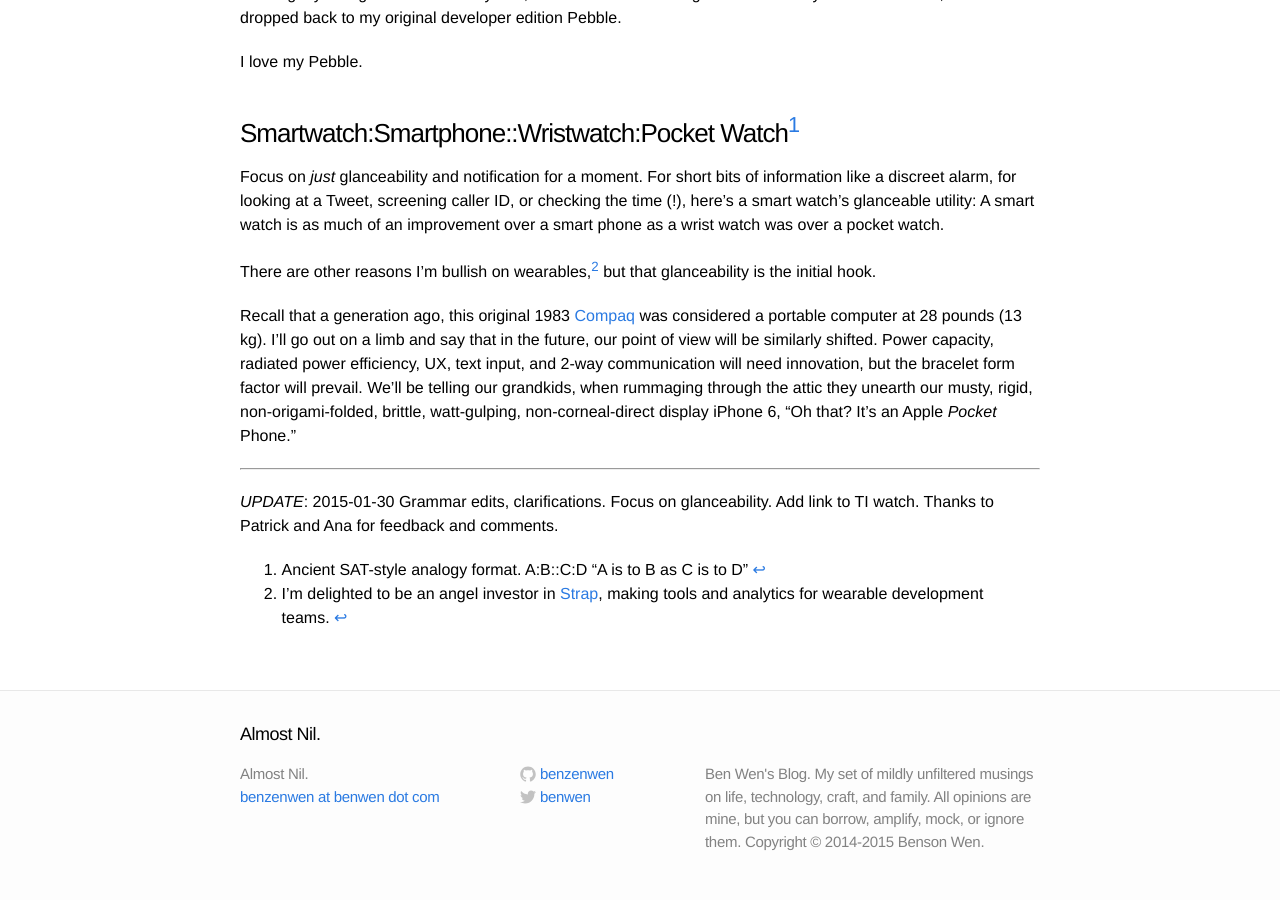
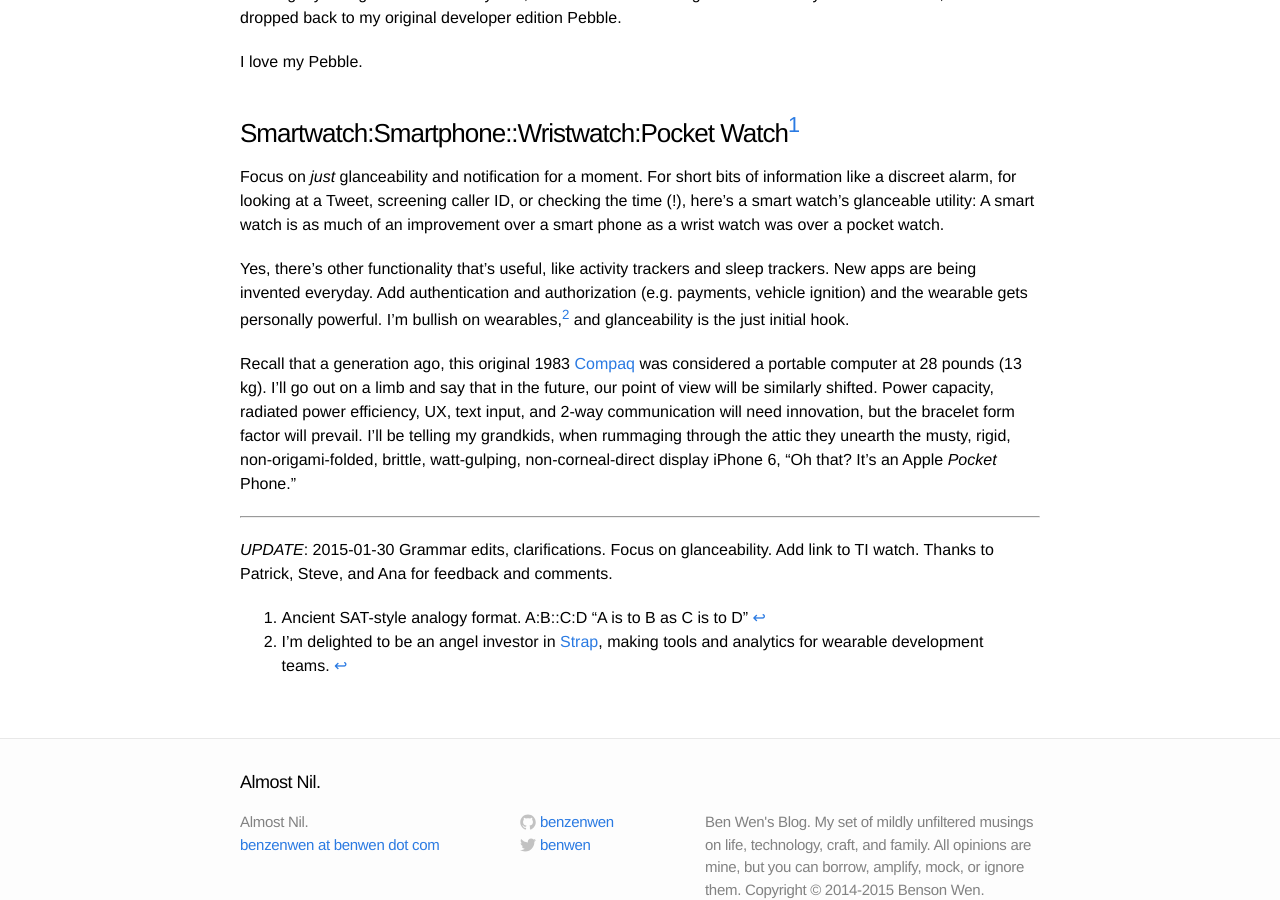
Before and after one commit to benzenwen/benzenwen.github.io, a Jekyll site: the page built from _posts/2015-01-29-apple-pocket-phone.md, in a window 1280 px wide and 900 px high, scrolled down 584 px. Built offline with Jekyll 4.4.1, drawn with Linux system fonts in a browser that asks for light colours.

Commit message:
Fixed per post meta description. Apple Pocket Phone updates. 1.2

```diff
--- a/_includes/head.html
+++ b/_includes/head.html
@@ -3,7 +3,7 @@
     <meta http-equiv="X-UA-Compatible" content="IE=edge">
     <title>{% if page.title %}{{ page.title }}{% else %}{{ site.title }}{% endif %}</title>
     <meta name="viewport" content="width=device-width">
-    <meta name="description" content="{{ site.description }}">
+    <meta name="description" content="{% if page.description %}{{ page.description }}{% else %}{{ site.description }}{% endif %}">
     <link rel="canonical" href="{{ page.url | replace:'index.html','' | prepend: site.baseurl | prepend: site.url }}">
 
     <!-- Custom CSS -->
--- a/_posts/2015-01-29-apple-pocket-phone.md
+++ b/_posts/2015-01-29-apple-pocket-phone.md
@@ -2,6 +2,7 @@
 layout: post
 title:  "Apple Pocket Phone"
 date:   2015-01-29
+description: "I'll be telling my grandkids when they unearth my rigid, non-corneal-direct display iPhone 6, Oh that? It's an Apple Pocket Phone."
 categories: opinion product
 tags: marketing apple ios
 ---
@@ -44,8 +45,12 @@ screening caller ID, or checking the time (!), here's a smart watch's
 glanceable utility: A smart watch is as much of an improvement over a
 smart phone as a wrist watch was over a pocket watch.
 
-There are other reasons I'm bullish on wearables,[^strap] but that
-glanceability is the initial hook.
+Yes, there's other functionality that's useful, like activity trackers
+and sleep trackers. New apps are being invented everyday.  Add
+authentication and authorization (e.g. payments, vehicle ignition) and
+the wearable gets personally powerful.  I'm bullish on
+wearables,[^strap] and glanceability is the just initial hook.
+
 
 Recall that a generation ago, this original 1983
 [Compaq](http://en.wikipedia.org/wiki/Compaq_Portable) was
@@ -53,8 +58,8 @@ considered a portable computer at 28 pounds (13 kg). I'll go out on a
 limb and say that in the future, our point of view will be similarly
 shifted.  Power capacity, radiated power efficiency, UX, text input,
 and 2-way communication will need innovation, but the bracelet form
-factor will prevail. We'll be telling our grandkids, when rummaging
-through the attic they unearth our musty, rigid, non-origami-folded,
+factor will prevail. I'll be telling my grandkids, when rummaging
+through the attic they unearth the musty, rigid, non-origami-folded,
 brittle, watt-gulping, non-corneal-direct display iPhone 6, "Oh that?
 It's an Apple *Pocket* Phone."
 
@@ -66,5 +71,5 @@ It's an Apple *Pocket* Phone."
 [^strap]:I'm delighted to be an angel investor in [Strap](straphq.com), making tools and analytics for wearable development teams.
 
 _UPDATE_: 2015-01-30 Grammar edits, clarifications. Focus on
-glanceability. Add link to TI watch. Thanks to Patrick and Ana for
-feedback and comments.
+glanceability. Add link to TI watch. Thanks to Patrick, Steve, and Ana
+for feedback and comments.
```
Also changed, not shown: _layouts/post.html (line endings or trailing spaces).
